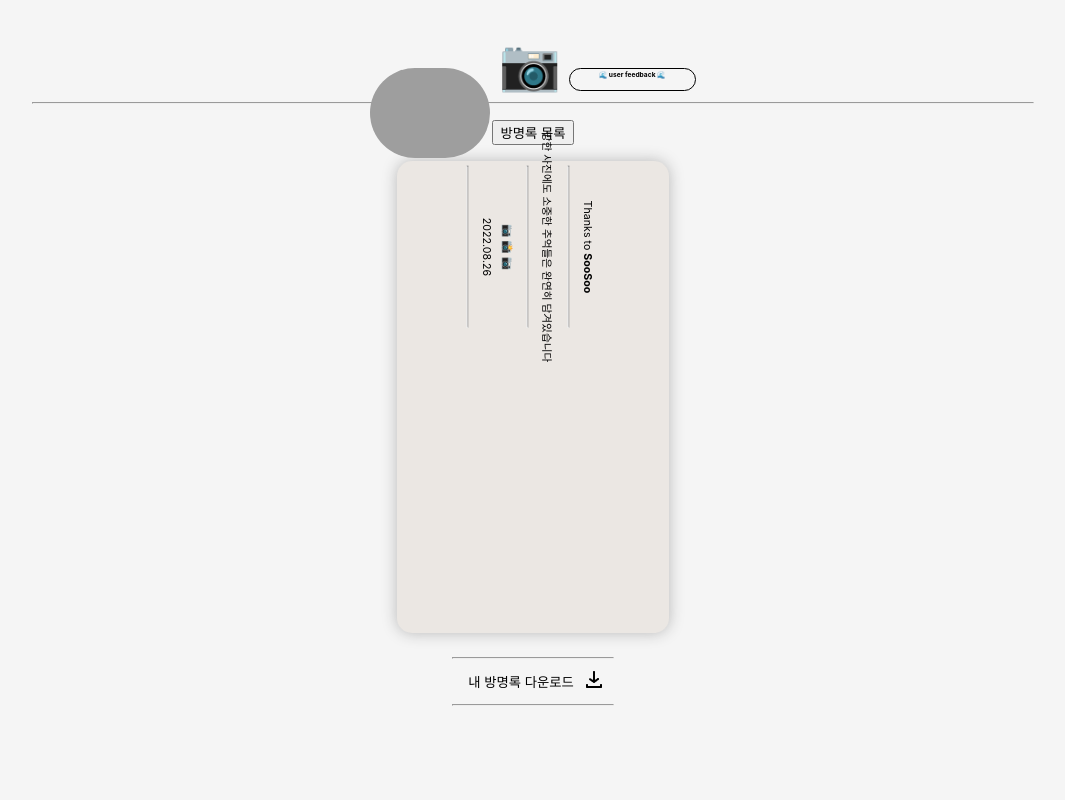
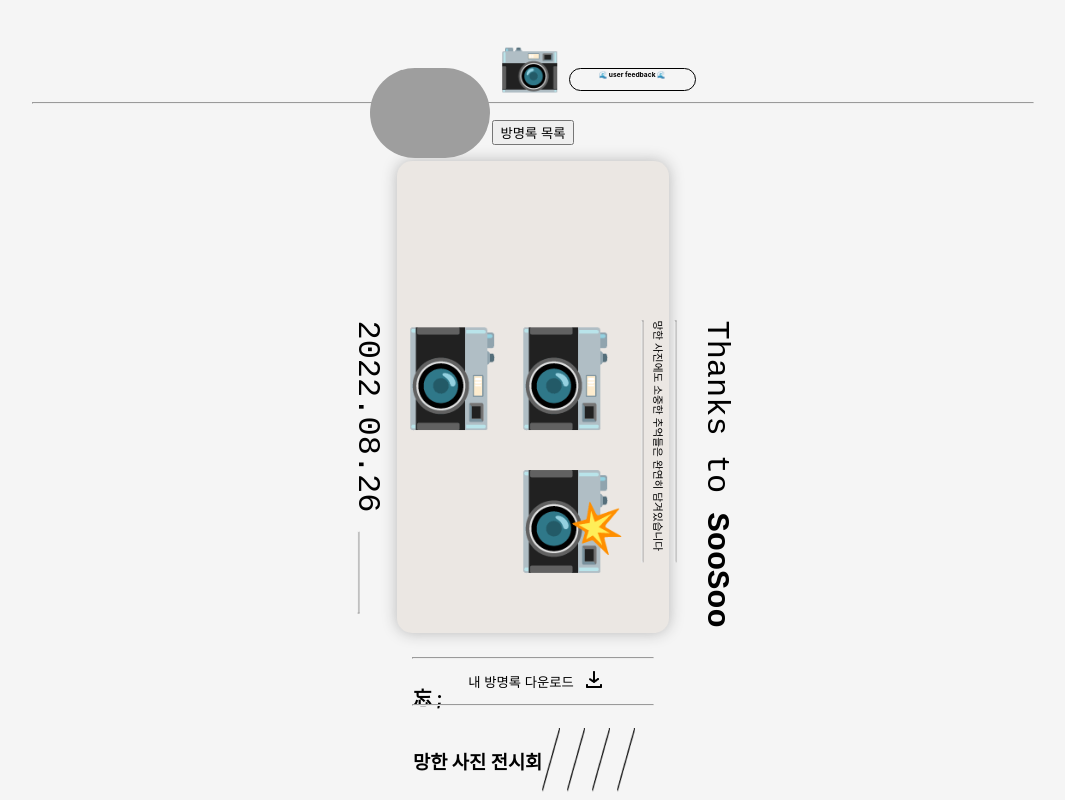
Before and after one commit to seojisoosoo/Rouined-Picture-FRONT, a React (Create React App) app: page /visitorsDetail in a window 1280 px wide. Shown: the whole page, without its empty margins (107-1172 px from the left). Built offline with nearby package versions, Linux system fonts and the light colour scheme; grey boxes are pictures that could not be loaded.

Commit message:
feat:visitorsDetail page styling

```diff
--- a/src/pages/VisitorsDetail.js
+++ b/src/pages/VisitorsDetail.js
@@ -12,7 +12,11 @@ const Button = styled.button`
   cursor: pointer;
 `;
 const Hr = styled.hr`
-  width: 20vh;
+  width: 30vh;
+`;
+const HrR = styled.hr`
+  height: 10vh;
+  transform: rotate(90deg);
 `;
 const Dom = styled.div`
   margin-top: 2vh;
@@ -39,16 +43,31 @@ const TicketDom = styled.div`
   margin-top: 2vh;
   display: flex;
   justify-content: center;
-  text-align: center;
+  //   text-align: center;
 `;
 const Font = styled.h1`
   font-family: Courier New;
   font-weight: lighter;
+  width: 50vh;
 `;
 const TicketIn = styled.div`
   transform: rotate(90deg);
-  float: left;
+  padding: 20px;
 `;
+const PFont = styled.p`
+  width: 50vh;
+  padding: 0;
+`;
+const Logo = styled.div`
+  font-size: 70pt;
+  width: 50vh;
+`;
+const Date = styled.div`
+  display: flex;
+  flex-direction: row;
+  width: 50vh;
+`;
+const TicketOut = styled.div``;
 const VisitorsDetail = () => {
   return (
     <>
@@ -60,25 +79,27 @@ const VisitorsDetail = () => {
       <TicketDom>
         <Ticket id="ticket">
           <TicketIn>
-            <p>
+            <Font>
               Thanks to <strong>SooSoo</strong>
-            </p>
+            </Font>
             <Hr />
-            <p>망한 사진에도 소중한 추억들은 완연히 담겨있습니다</p>
+            <PFont>망한 사진에도 소중한 추억들은 완연히 담겨있습니다</PFont>
             <Hr />
-            <p> 📷 📸 📷 </p>
+            <Logo> 📷 📸 📷 </Logo>
+            <Date>
+              <Font style={{ width: "13vh" }}>2022.08.26</Font>
+              <HrR />
+            </Date>
+          </TicketIn>
+          <TicketOut>
             <div>
-              <p>2022.08.26</p>
-              <Hr />
+              <h3>忘 ; </h3>
+              <div style={{ display: "flex", flexDirection: "row" }}>
+                <h3>망한 사진 전시회</h3>
+                <img src="img/lines.png" alt="#" />
+              </div>
             </div>
-          </TicketIn>
-          {/* <div>
-            <p>忘 ; </p>
-            <div>
-              <p>망한 사진 전시회</p>
-              <img src="img/lines.png" alt="#" />
-            </div>
-          </div> */}
+          </TicketOut>
         </Ticket>
       </TicketDom>
 
```
